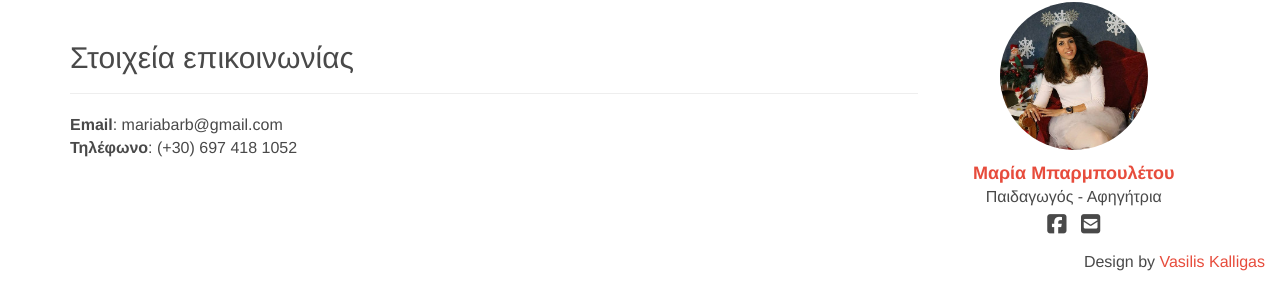
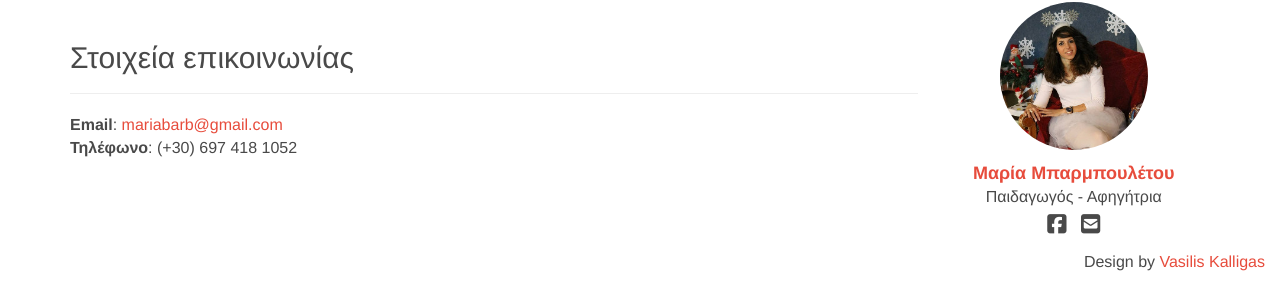
Before and after one commit to mariabarb/mariabarb.github.io, a Jekyll site: the page built from contact.html, in a window 1280 px wide. Shown: the part 586-894 px from the top of the page. Built offline with Jekyll 4.4.1, drawn with Linux system fonts in a browser that asks for light colours; nearby versions of some CDN libraries; part of the change alters nothing that is shown.

```diff
--- a/contact.html
+++ b/contact.html
@@ -9,7 +9,7 @@ title: Στοιχεία επικοινωνίας
 			<h2>Στοιχεία επικοινωνίας</h2>
 		</div>
 
-		<div><strong>Email</strong>: {{site.personal_info.email}}</div>
+		<div><strong>Email</strong>: <a href="mailto:{{ site.personal_info.email }}">{{site.personal_info.email}}</a></div>
 		<div><strong>Τηλέφωνο</strong>: {{site.personal_info.mobile}}</div>
 	</div>
 </div>
```
